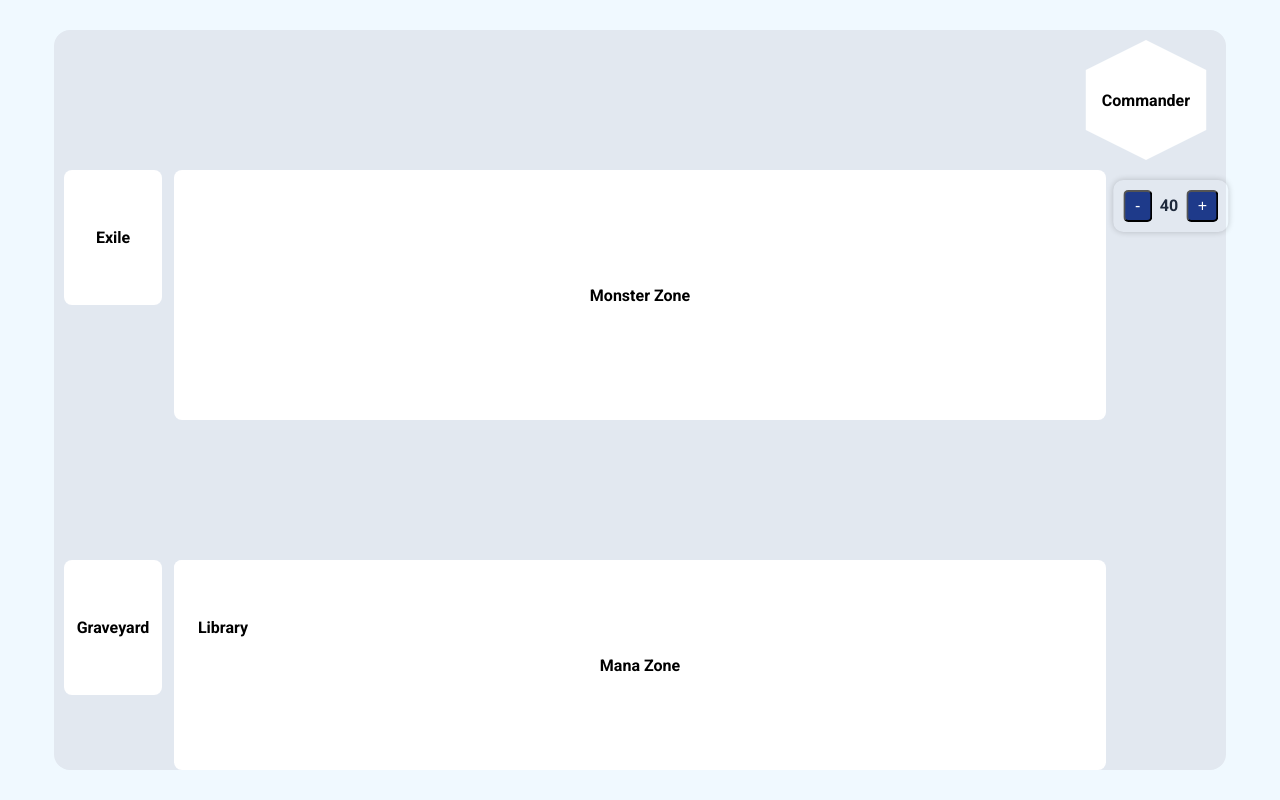
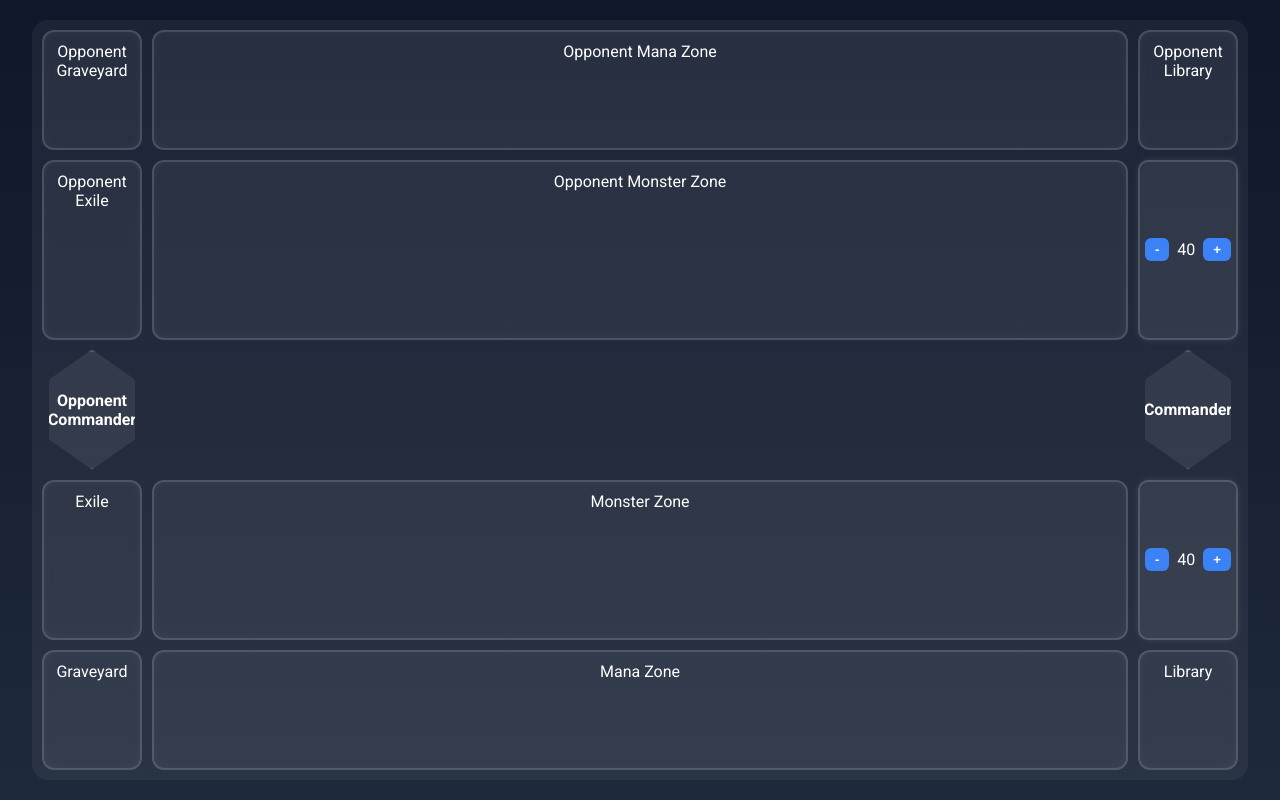
Before and after one commit to NotTheWhiteRanger/TappedMana, a plain HTML site: page gameboard/index.html in a window 1280 px wide. Drawn offline with Linux system fonts and the light colour scheme; no server answers.

Commit message:
Update index.html

```diff
--- a/gameboard/index.html
+++ b/gameboard/index.html
@@ -2,280 +2,176 @@
 <html lang="en">
 <head>
   <meta charset="UTF-8">
+  <meta name="viewport" content="width=device-width, initial-scale=1">
   <title>Commander Gameboard</title>
   <link href="https://fonts.googleapis.com/css2?family=Roboto:wght@400;700&display=swap" rel="stylesheet">
   <style>
+    :root {
+      --bg-start: #0f172a;
+      --bg-end: #1e293b;
+      --zone-bg: rgba(255, 255, 255, 0.05);
+      --zone-border: rgba(255, 255, 255, 0.15);
+      --padding: 10px;
+    }
+    * { box-sizing: border-box; }
     body {
       margin: 0;
       font-family: 'Roboto', sans-serif;
-      background: #f0f9ff;
-      height: 100vh;
+      background: linear-gradient(to bottom, var(--bg-start), var(--bg-end));
+      color: white;
+      min-height: 100vh;
       display: flex;
       justify-content: center;
       align-items: center;
     }
-
-    .board-wrapper {
+    .gameboard {
       display: grid;
       grid-template-columns: 100px 1fr 100px;
-      grid-template-rows: 120px 1fr 200px;
+      grid-template-rows: 120px auto 120px auto 120px;
       gap: 10px;
-      width: 90vw;
-      height: 90vh;
-      background: #e2e8f0;
-      padding: 10px;
+      width: 95vw;
+      height: 95vh;
+      padding: var(--padding);
+      background: var(--zone-bg);
       border-radius: 1rem;
+    }
+    .zone {
+      background: var(--zone-bg);
+      border: 2px solid var(--zone-border);
+      border-radius: 0.75rem;
+      padding: var(--padding);
+      text-align: center;
       position: relative;
+      box-shadow: inset 0 0 10px rgba(255,255,255,0.05);
     }
-
-    .zone {
-      background: white;
-      border: none;
-      border-radius: 0.5rem;
+    .zone .count {
+      position: absolute;
+      bottom: 4px;
+      right: 6px;
+      font-size: 0.75rem;
+      color: #facc15;
+    }
+    .monster-zone, .mana-zone {
+      display: flex;
+      justify-content: center;
+      align-items: center;
+      border: 2px dashed rgba(255,255,255,0.2);
+      font-weight: bold;
+    }
+    /* Grid placements */
+    .opponent-mana-zone { grid-column: 2; grid-row: 1; }
+    .opponent-monster-zone { grid-column: 2; grid-row: 2; }
+    .opponent-commander {
+      grid-column: 1;
+      grid-row: 3;
+      clip-path: polygon(50% 0%, 93% 25%, 93% 75%, 50% 100%, 7% 75%, 7% 25%);
+      background: rgba(255,255,255,0.08);
       display: flex;
       justify-content: center;
       align-items: center;
       font-weight: bold;
-      text-align: center;
-      padding: 5px;
     }
-
-    .zone.drop-target {
-      border-color: #3b82f6;
-      box-shadow: 0 0 0 2px #3b82f6 inset;
-    }
-
-    .monster-zone {
-      grid-column: 2;
-      grid-row: 2;
-      height: 240px;
-    }
-
-    .mana-zone {
-      grid-column: 2;
+    .opponent-life-counter { grid-column: 3; grid-row: 2; }
+    .opponent-graveyard { grid-column: 1; grid-row: 1; }
+    .opponent-exile { grid-column: 1; grid-row: 2; }
+    .opponent-library { grid-column: 3; grid-row: 1; }
+    .player-monster-zone { grid-column: 2; grid-row: 4; }
+    .player-mana-zone { grid-column: 2; grid-row: 5; }
+    .exile { grid-column: 1; grid-row: 4; }
+    .graveyard { grid-column: 1; grid-row: 5; }
+    .library { grid-column: 3; grid-row: 5; }
+    .commander {
+      grid-column: 3;
       grid-row: 3;
-      height: 200px;
-    }
-
-    .graveyard {
-      grid-column: 1;
-      grid-row: 3;
-      height: 125px;
-      width: 88px;
-    }
-
-    .exile {
-      grid-column: 1;
-      grid-row: 2;
-      height: 125px;
-      width: 88px;
-    }
-
-    .library {
-      grid-column: 2;
-      grid-row: 3;
-      height: 125px;
-      width: 88px;
-    }
-
-    .commander {
-      grid-column: 3; margin-left: -40px;
-      grid-row: 1;
       clip-path: polygon(50% 0%, 93% 25%, 93% 75%, 50% 100%, 7% 75%, 7% 25%);
-      background: white;
-    }
-
-    .hand-zone {
-      position: absolute;
-      bottom: 20px;
-      left: 50%;
-      transform: translateX(-50%);
+      background: rgba(255,255,255,0.08);
       display: flex;
-      gap: 10px;
-    }
-
-    .life-counter {
-      position: absolute;
-      top: 10px;
-      left: 50%;
-      transform: translateX(-50%);
-      background: #ffffffcc;
-      padding: 0.5rem 1rem;
-      border-radius: 10px;
-      box-shadow: 0 0 6px rgba(0, 0, 0, 0.2);
-      display: flex;
+      justify-content: center;
       align-items: center;
-      gap: 0.5rem;
       font-weight: bold;
     }
-
-    .life-counter button {
-      font-size: 1rem;
-      padding: 0.3rem 0.6rem;
-
-      background: #1e3a8a;
+    .life-counter { grid-column: 3; grid-row: 4; }
+    .life-counter, .opponent-life-counter {
+      display: flex;
+      justify-content: center;
+      align-items: center;
+      gap: 8px;
+      background: rgba(255,255,255,0.08);
+      padding: 6px 12px;
+      border-radius: 10px;
+      box-shadow: 0 0 6px rgba(255,255,255,0.1);
+    }
+    .life-counter button, .opponent-life-counter button {
+      background: #3b82f6;
       color: white;
-      border-radius: 5px;
+      border-radius: 6px;
+      padding: 4px 10px;
+      font-weight: bold;
+      border: none;
       cursor: pointer;
     }
-
     .card {
       width: 60px;
       height: 90px;
       border-radius: 8px;
       cursor: grab;
       transition: transform 0.2s;
+      box-shadow: 0 0 10px rgba(0, 0, 0, 0.5);
     }
-
-    .card.tapped {
-      transform: rotate(90deg);
-    }
-
+    .card.tapped { transform: rotate(90deg); }
     .zoom-overlay {
       position: fixed;
       top: 0;
       left: 0;
       width: 100vw;
       height: 100vh;
-      background: rgba(0, 0, 0, 0.75);
+      background: rgba(0,0,0,0.85);
       display: flex;
       justify-content: center;
       align-items: center;
       z-index: 1000;
     }
-
     .zoom-overlay img {
       max-height: 90vh;
       max-width: 90vw;
       border-radius: 10px;
-      box-shadow: 0 0 20px rgba(0, 0, 0, 0.8);
+      box-shadow: 0 0 30px rgba(0,0,0,0.9);
     }
   </style>
 </head>
 <body>
-
-
-  <div class="board-wrapper">
-    <div class="zone life-counter" style="grid-column: 3; grid-row: 2; display:flex; flex-direction:row; justify-content:center; align-items:center; background: transparent; color: #1e293b; padding: 10px; font-weight: bold; font-family: 'Roboto', sans-serif; font-size: 1rem;   border: none;">
-      <button onclick="adjustLife(-1)">-</button>
+  <main class="gameboard">
+    <div class="zone opponent-mana-zone">Opponent Mana Zone</div>
+    <div class="zone opponent-monster-zone">Opponent Monster Zone</div>
+    <div class="zone opponent-commander">Opponent Commander</div>
+    <div class="zone opponent-life-counter">
+      <button data-action="decrease" data-target="opponentLifeTotal">-</button>
+      <span id="opponentLifeTotal">40</span>
+      <button data-action="increase" data-target="opponentLifeTotal">+</button>
+    </div>
+    <div class="zone opponent-graveyard">Opponent Graveyard</div>
+    <div class="zone opponent-exile">Opponent Exile</div>
+    <div class="zone opponent-library">Opponent Library</div>
+    <div class="zone player-monster-zone">Monster Zone</div>
+    <div class="zone player-mana-zone">Mana Zone</div>
+    <div class="zone exile">Exile</div>
+    <div class="zone graveyard">Graveyard</div>
+    <div class="zone library">Library</div>
+    <div class="zone commander">Commander</div>
+    <div class="zone life-counter">
+      <button data-action="decrease" data-target="lifeTotal">-</button>
       <span id="lifeTotal">40</span>
-      <button onclick="adjustLife(1)">+</button>
+      <button data-action="increase" data-target="lifeTotal">+</button>
     </div>
-    <div class="zone exile" ondragover="event.preventDefault()" ondrop="dropCard(event, 'exile')">Exile</div>
-    <div class="zone graveyard" ondragover="event.preventDefault()" ondrop="dropCard(event, 'graveyard')">Graveyard</div>
-    <div class="zone monster-zone" ondragover="event.preventDefault()" ondrop="dropCard(event, 'monster')">Monster Zone</div>
-    <div class="zone mana-zone" ondragover="event.preventDefault()" ondrop="dropCard(event, 'mana')">Mana Zone</div>
-    <div class="zone commander">Commander</div>
-    <div class="zone library">Library</div>
-  </div>
-  <div class="hand-zone" id="handZone"></div>
-
-  <script type="module">
-// removed dragLifeCounter and drop logic
-    import { initializeApp } from "https://www.gstatic.com/firebasejs/9.22.2/firebase-app.js";
-    import { getDatabase, ref, push } from "https://www.gstatic.com/firebasejs/9.22.2/firebase-database.js";
-
-    const firebaseConfig = {
-      apiKey: "AIzaSyDwKnA0x8VGYk4CLiqPRYRL5xMy4Zdpu3c",
-      authDomain: "new-chat-8d4f4.firebaseapp.com",
-      databaseURL: "https://new-chat-8d4f4-default-rtdb.firebaseio.com",
-      projectId: "new-chat-8d4f4",
-      storageBucket: "new-chat-8d4f4.appspot.com",
-      messagingSenderId: "998012770880",
-      appId: "1:998012770880:web:0b9cf74d0a92836b65a6d4"
-    };
-
-    const app = initializeApp(firebaseConfig);
-    const db = getDatabase(app);
-
-    const urlParams = new URLSearchParams(window.location.search);
-    const roomId = urlParams.get('room');
-    const playerName = urlParams.get('player');
-    const handZone = document.getElementById("handZone");
-
-    const exampleCards = [
-      "Black Lotus",
-      "Lightning Bolt",
-      "Swords to Plowshares",
-      "Counterspell",
-      "Sol Ring",
-      "Island",
-      "Mountain"
-    ];
-
-    function attachCardBehavior(img, normalSrc) {
-      let clickTimeout;
-      img.onclick = () => {
-        clearTimeout(clickTimeout);
-        clickTimeout = setTimeout(() => {
-          img.classList.toggle("tapped");
-        }, 250);
-      };
-      img.ondblclick = () => {
-        clearTimeout(clickTimeout);
-        zoomCard(normalSrc);
-      };
-    }
-
-    exampleCards.forEach(cardName => {
-      fetch(`https://api.scryfall.com/cards/named?exact=${encodeURIComponent(cardName)}`)
-        .then(res => res.json())
-        .then(data => {
-          const img = document.createElement("img");
-          img.src = data.image_uris.small;
-          img.className = "card";
-          img.draggable = true;
-          img.ondragstart = dragCard;
-          attachCardBehavior(img, data.image_uris.normal);
-          handZone.appendChild(img);
-        })
-        .catch(err => console.error("Error loading card:", cardName, err));
+  </main>
+  <script>
+    document.querySelectorAll('button[data-action]').forEach(button => {
+      button.addEventListener('click', () => {
+        const target = document.getElementById(button.dataset.target);
+        let count = parseInt(target.textContent);
+        target.textContent = button.dataset.action === 'increase' ? ++count : --count;
+      });
     });
-
-    function dragCard(event) {
-      event.dataTransfer.setData("text/plain", event.target.src);
-      setTimeout(() => event.target.remove(), 0);
-    }
-    window.dragCard = dragCard;
-
-    function dropCard(event, zoneName) {
-      event.preventDefault();
-      const src = event.dataTransfer.getData("text/plain");
-      if (!src) return;
-      const normalSrc = src.replace("small", "normal");
-      const img = document.createElement("img");
-      img.src = src;
-      img.className = "card";
-      img.draggable = true;
-      img.ondragstart = dragCard;
-      attachCardBehavior(img, normalSrc);
-      event.target.appendChild(img);
-
-      if (roomId && playerName) {
-        const zoneRef = ref(db, `rooms/${roomId}/players/${playerName}/zones/${zoneName}`);
-        push(zoneRef, { image: src, timestamp: Date.now() });
-      }
-    }
-    window.dropCard = dropCard;
-
-    function zoomCard(src) {
-      const overlay = document.createElement("div");
-      overlay.className = "zoom-overlay";
-      overlay.onclick = () => overlay.remove();
-      const img = document.createElement("img");
-      img.src = src;
-      overlay.appendChild(img);
-      document.body.appendChild(overlay);
-    }
-
-    window.adjustLife = function(amount) {
-      const lifeDisplay = document.getElementById("lifeTotal");
-      let life = parseInt(lifeDisplay.textContent, 10);
-      life += amount;
-      lifeDisplay.textContent = life;
-    }
-
-
-</script>
+  </script>
 </body>
 </html>
```
